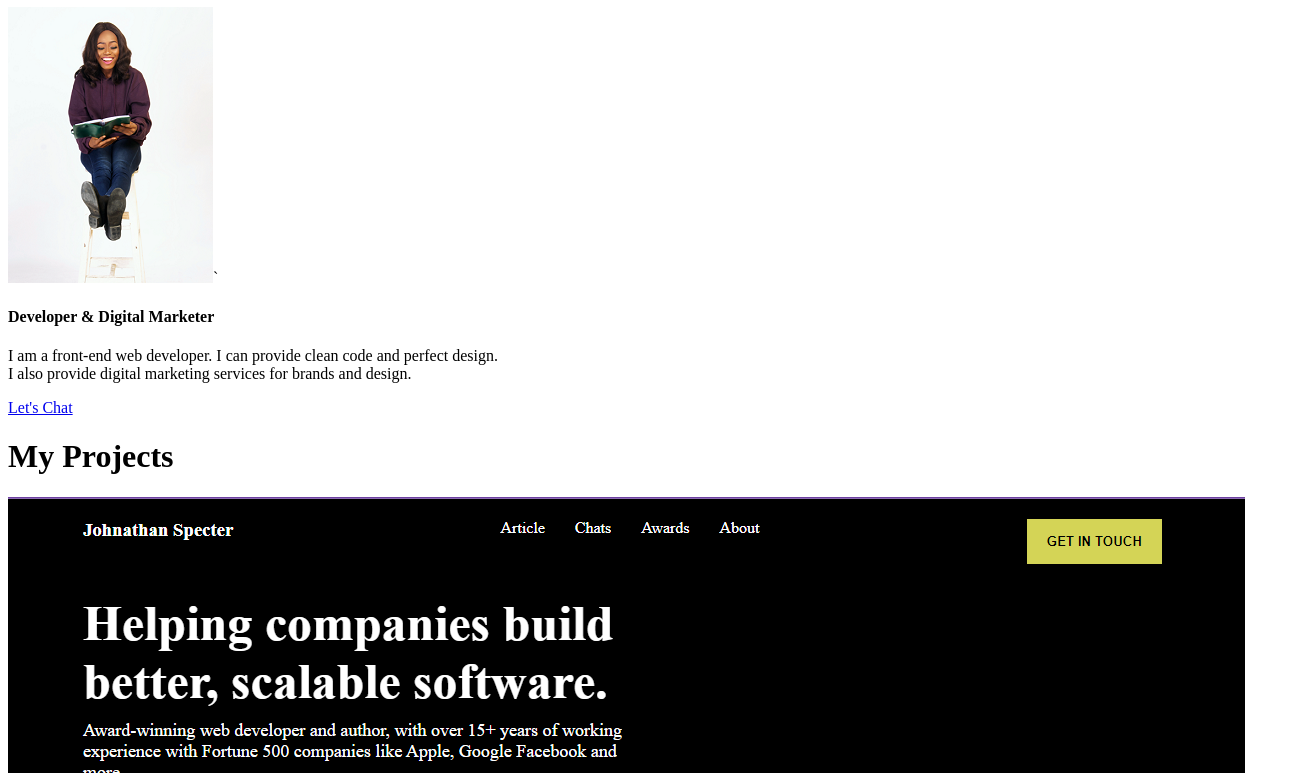
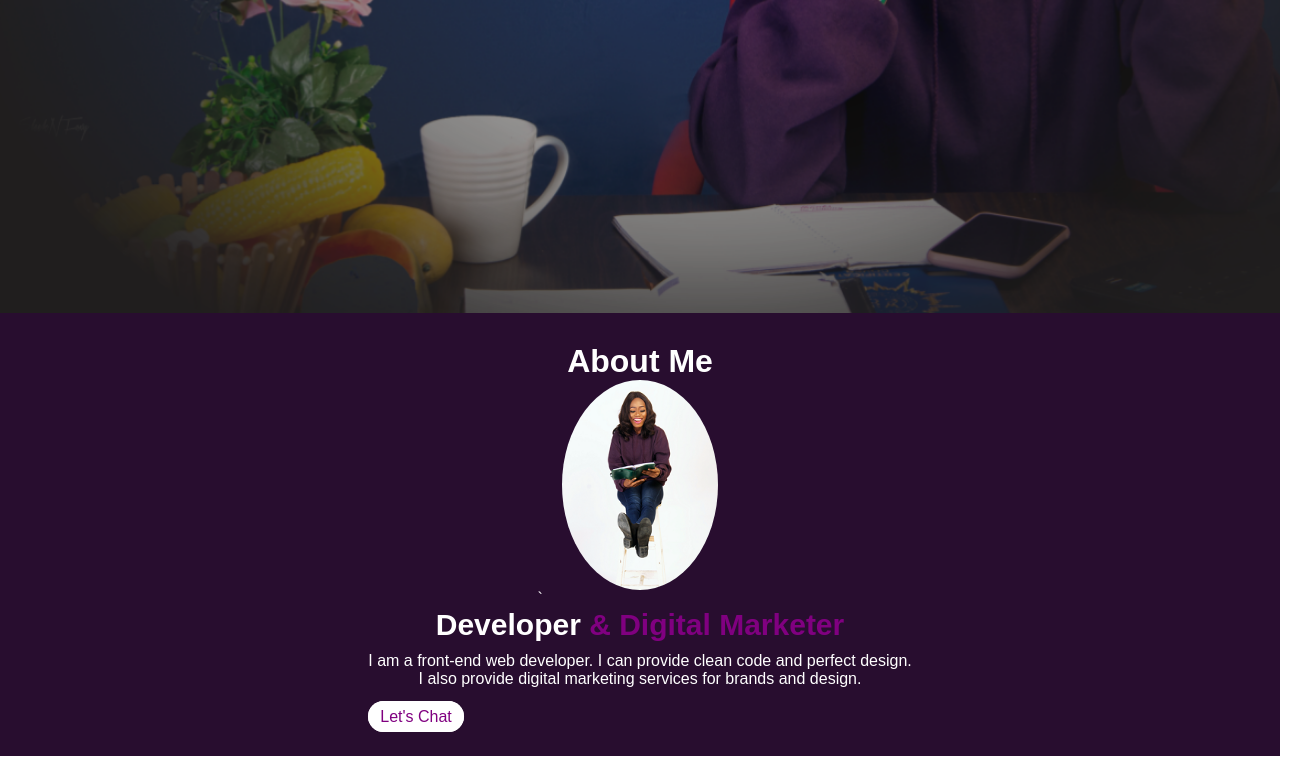
Before and after one commit to Modestyeton/myPortfolio, a plain HTML site: page index.html in a window 1280 px wide. Shown: the part 489-1262 px from the top of the page, 1305 px wide, since content can reach past the window. Drawn offline with Linux system fonts and the light colour scheme.

Commit message:
fixed bug

```diff
--- a/index.html
+++ b/index.html
@@ -5,7 +5,7 @@
     <meta http-equiv="X-UA-Compatible" content="IE=edge">
     <meta name="viewport" content="width=device-width, initial-scale=1.0">
     <title>Landingpage</title>
-    <link rel="stylesheet" href="landing.css">
+    <link rel="stylesheet" href="style.css">
     <link rel="stylesheet" href="https://cdnjs.cloudflare.com/ajax/libs/font-awesome/6.2.0/css/all.min.css" integrity="sha512-xh6O/CkQoPOWDdYTDqeRdPCVd1SpvCA9XXcUnZS2FmJNp1coAFzvtCN9BmamE+4aHK8yyUHUSCcJHgXloTyT2A==" crossorigin="anonymous" referrerpolicy="no-referrer" />
 </head>
 <body>
```
